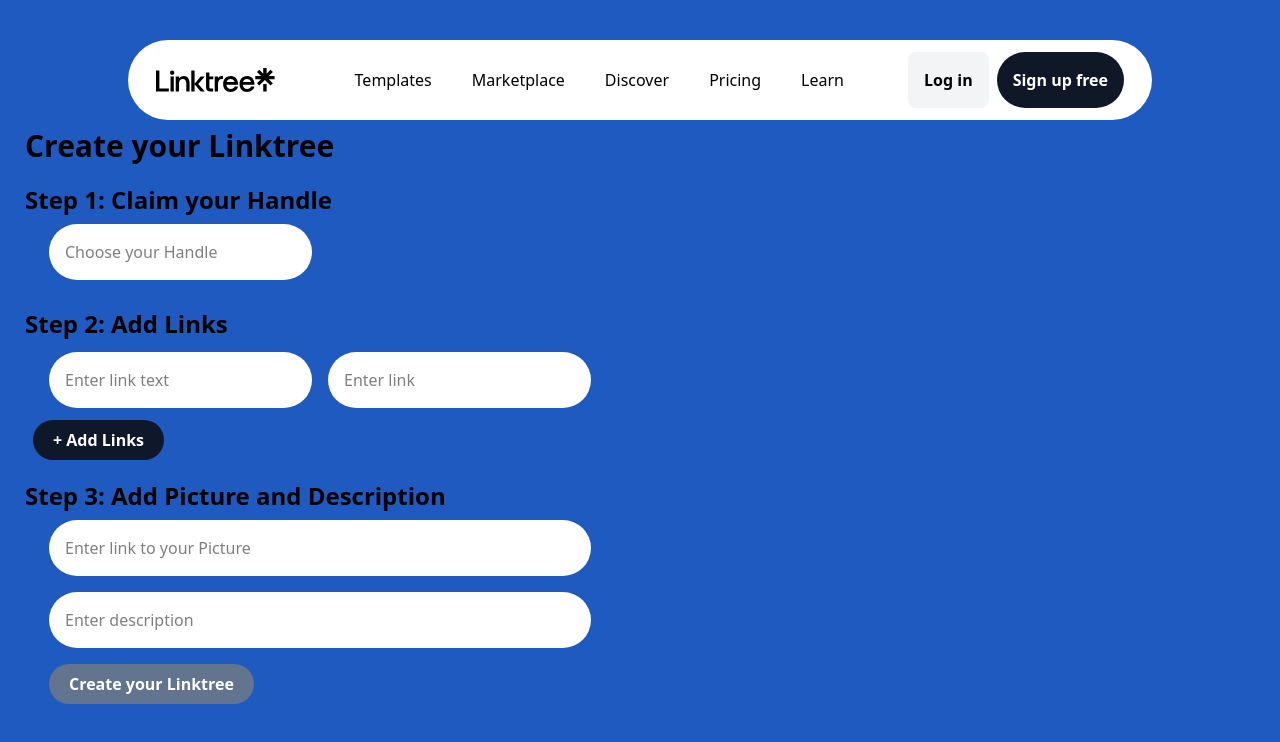
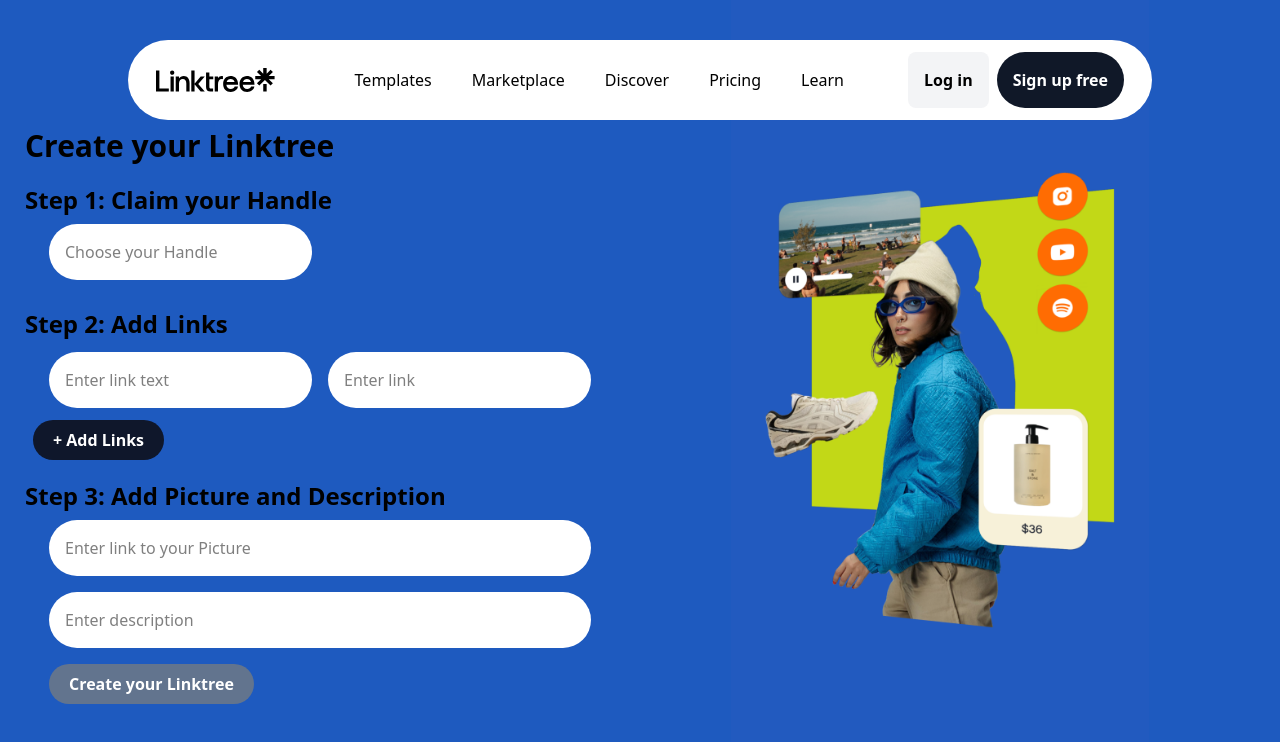
Before and after one commit to Student-Pukhraj/linktree-clone, a Next.js app: page /generate in a window 1280 px wide. Shown: the top 742 px of the page. Built offline with nearby package versions, Linux system fonts and the light colour scheme.

Commit message:
Update page.js

```diff
--- a/app/generate/page.js
+++ b/app/generate/page.js
@@ -4,7 +4,7 @@
 import { ToastContainer, toast } from "react-toastify";
 import "react-toastify/dist/ReactToastify.css";
 import { useSearchParams } from "next/navigation";
-// import Image from "next/image";
+import Image from "next/image";
 
 const Generate = () => {
   const searchParams = useSearchParams();
@@ -155,7 +155,7 @@
 
       {/* Right column */}
       <div className="col2 w-full h-screen bg-[#1E5ABF]">
-        <image
+        <Image
           className="h-full object-contain"
           src="/generate.png"
           alt="generate your links"
```
